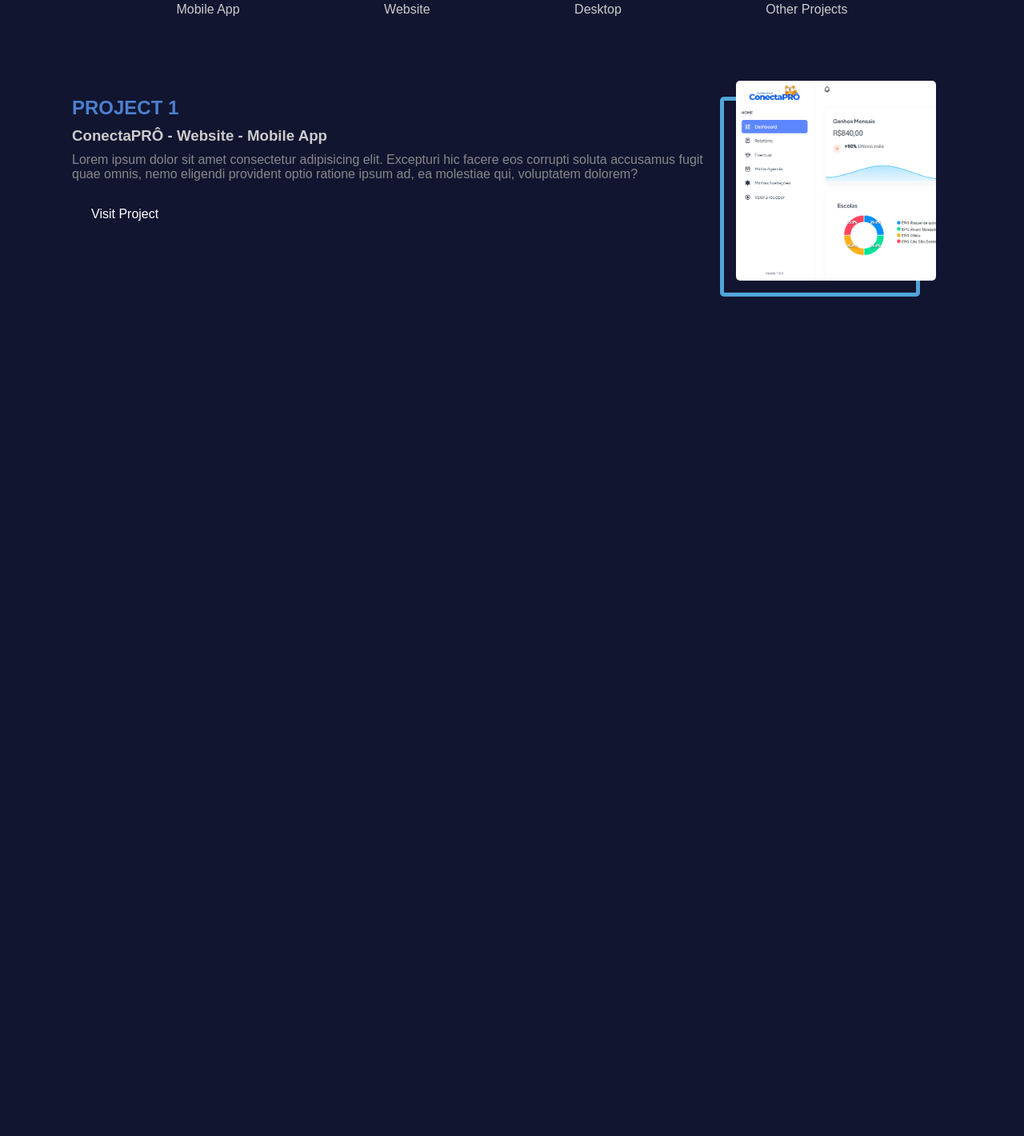
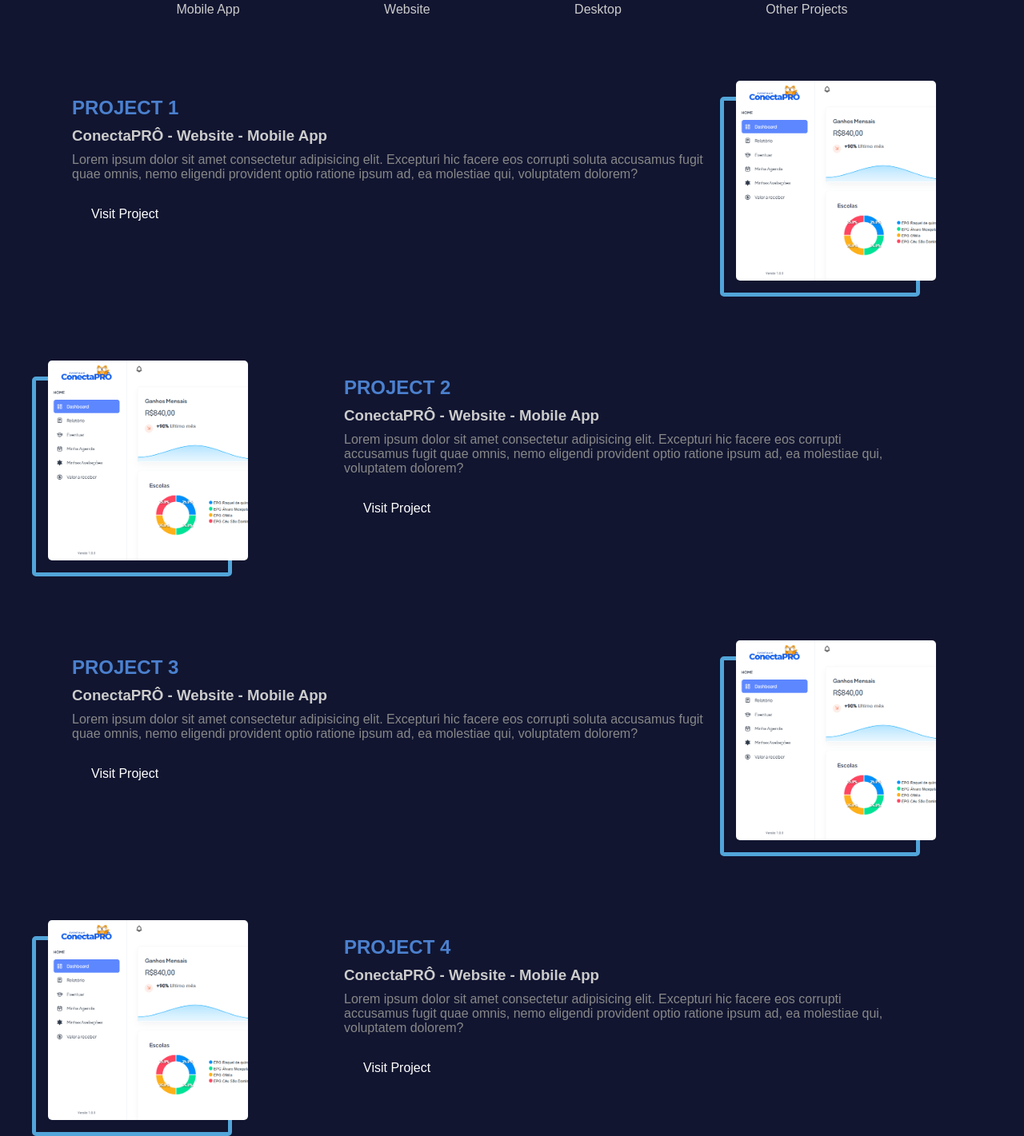
Before and after one commit to dg0611/front-portifolio, a plain HTML site: page index.html in a window 1280 px wide. Shown: the part 1074-2495 px from the top of the page at 80% size. Before the commit the page ends 1445 px from the top, so only its background shows below. Drawn offline with Linux system fonts and the light colour scheme.

Commit message:
Criação dos cards de projetos

```diff
--- a/css/style.css
+++ b/css/style.css
@@ -17,7 +17,6 @@ body {
     max-width: 1200px;
     height: auto;
     margin: 0 auto;
-
 }
 
 .header-container {
@@ -25,7 +24,6 @@ body {
     justify-content: space-between;
     align-items: center;
     margin: 2rem 0 0 0;
-
 }
 
 .logo {
@@ -43,7 +41,6 @@ body {
 .ul-container {
     list-style: none;
     display: flex;
-
 }
 
 .ul-container li a {
@@ -52,18 +49,14 @@ body {
     color: #ccc;
     font-size: 13px;
     transition: 1s;
-
-
 }
 
 .flex-li {
     display: flex;
-
 }
 
 .ul-container li a:hover {
     color: #52A5D9;
-
 }
 
 .btn-contact {
@@ -109,14 +102,12 @@ body {
     font-size: 10px;
     transition: 1s;
     border-radius: 5px;
-
 }
 
 .apresentation .btn-previous:hover {
     color: #FFF;
     border: 1px solid #FFF;
     background-color: #111530;
-
 }
 
 /* About me */
@@ -132,21 +123,17 @@ body {
 
 .about-me {
     display: flex;
-
 }
 
 .description-about-me {
     max-width: 600px;
     margin: 0 auto;
     margin-top: 200px;
-
-
 }
 
 .about-color {
     color: #ccc;
     margin: 10px 0 40px 0;
-
 }
 
 .box-img {
@@ -180,7 +167,6 @@ body {
 
 .portifolio li {
     list-style: none;
-
 }
 
 .portifolio h2 {
@@ -191,7 +177,6 @@ body {
     display: flex;
     justify-content: space-evenly;
     margin-top: 50px;
-
 }
 
 .ul-portifolio a {
@@ -206,7 +191,6 @@ body {
 
 .project-right {
     display: flex;
-
 }
 
 
@@ -218,8 +202,6 @@ body {
     margin-top: 100px;
     margin-right: 90px;
     border-radius: 5px;
-
-
 }
 
 .box-img-project-right {
@@ -231,9 +213,6 @@ body {
 
     margin: -25px 0 0 15px;
     border-radius: 5px;
-
-
-
 }
 
 .title-project-right {
@@ -263,15 +242,12 @@ h3 {
     padding: 10px;
     color: #fff;
     margin: 2rem;
-
-
-
 }
 
 .margin-btn-project {
     margin: 2rem;
 }
 
-.visit-project-rigth:hover {
+.visit-project-left:hover {
     color: #52A5D9;
 }
--- a/index.html
+++ b/index.html
@@ -4,7 +4,7 @@
     <meta charset="UTF-8" />
     <meta name="viewport" content="width=device-width, initial-scale=1.0" />
     <link rel="stylesheet" href="./css/style.css" />
-    <title>Portifólio dev</title>
+    <title>Portifólio TESTE</title>
   </head>
   <body>
     <div class="container">
@@ -34,8 +34,10 @@
 
         <section class="about-me">
           <div class="box-picture">
-            <div class="box-img"></div><!--box-img-->
-          </div><!--box-picture-->
+            <div class="box-img"></div>
+            <!--box-img-->
+          </div>
+          <!--box-picture-->
 
           <div class="description-about-me">
             <h2 class="about-color">ABOUT ME</h2>
@@ -72,14 +74,102 @@
               voluptatem dolorem?
             </p>
             <div class="margin-btn-project">
-              <a class="visit-project-rigth" href="https://conecta-pro.vercel.app/home">Visit Project</a>
+              <a
+                class="visit-project-rigth"
+                href="https://conecta-pro.vercel.app/home"
+                >Visit Project</a
+              >
             </div>
           </div>
           <div class="box-picture-project-right">
-            <div class="box-img-project-right"></div><!--box-img-right-->
-          </div><!--box-picture-right-->
+            <div class="box-img-project-right"></div>
+            <!--box-img-right-->
+          </div>
+          <!--box-picture-right-->
+        </section>
+
+        <!--LEFT-->
+        <section class="project-right">
+          <div class="box-picture-project-right">
+            <div class="box-img-project-right"></div>
+            <!--box-img-right-->
+          </div>
+          <!--box-picture-right-->
+          <div class="flex-rigth">
+            <h2 class="title-project-right">PROJECT 2</h2>
+            <h3>ConectaPRÔ - Website - Mobile App</h3>
+            <p class="description-project-rigth">
+              Lorem ipsum dolor sit amet consectetur adipisicing elit. Excepturi
+              hic facere eos corrupti <br />
+              accusamus fugit quae omnis, nemo eligendi provident optio ratione
+              ipsum ad, ea molestiae qui,<br />
+              voluptatem dolorem?
+            </p>
+            <div class="margin-btn-project">
+              <a
+                class="visit-project-rigth"
+                href="https://conecta-pro.vercel.app/home"
+                >Visit Project</a
+              >
+            </div>
+          </div>
+        </section>
+
+        <!--right-->
+
+        <section class="project-right">
+          <div class="flex-rigth">
+            <h2 class="title-project-right">PROJECT 3</h2>
+            <h3>ConectaPRÔ - Website - Mobile App</h3>
+            <p class="description-project-rigth">
+              Lorem ipsum dolor sit amet consectetur adipisicing elit. Excepturi
+              hic facere eos corrupti soluta accusamus fugit quae omnis, nemo
+              eligendi provident optio ratione ipsum ad, ea molestiae qui,
+              voluptatem dolorem?
+            </p>
+            <div class="margin-btn-project">
+              <a
+                class="visit-project-rigth"
+                href="https://conecta-pro.vercel.app/home"
+                >Visit Project</a
+              >
+            </div>
+          </div>
+          <div class="box-picture-project-right">
+            <div class="box-img-project-right"></div>
+            <!--box-img-right-->
+          </div>
+          <!--box-picture-right-->
+        </section>
+
+        <!--LEFT-->
+        <section class="project-right">
+          <div class="box-picture-project-right">
+            <div class="box-img-project-right"></div>
+            <!--box-img-right-->
+          </div>
+          <!--box-picture-right-->
+          <div class="flex-rigth">
+            <h2 class="title-project-right">PROJECT 4</h2>
+            <h3>ConectaPRÔ - Website - Mobile App</h3>
+            <p class="description-project-rigth">
+              Lorem ipsum dolor sit amet consectetur adipisicing elit. Excepturi
+              hic facere eos corrupti <br />
+              accusamus fugit quae omnis, nemo eligendi provident optio ratione
+              ipsum ad, ea molestiae qui,<br />
+              voluptatem dolorem?
+            </p>
+            <div class="margin-btn-project">
+              <a
+                class="visit-project-rigth"
+                href="https://conecta-pro.vercel.app/home"
+                >Visit Project</a
+              >
+            </div>
+          </div>
         </section>
       </main>
-    </div><!--container-->
+    </div>
+    <!--container-->
   </body>
 </html>
```
